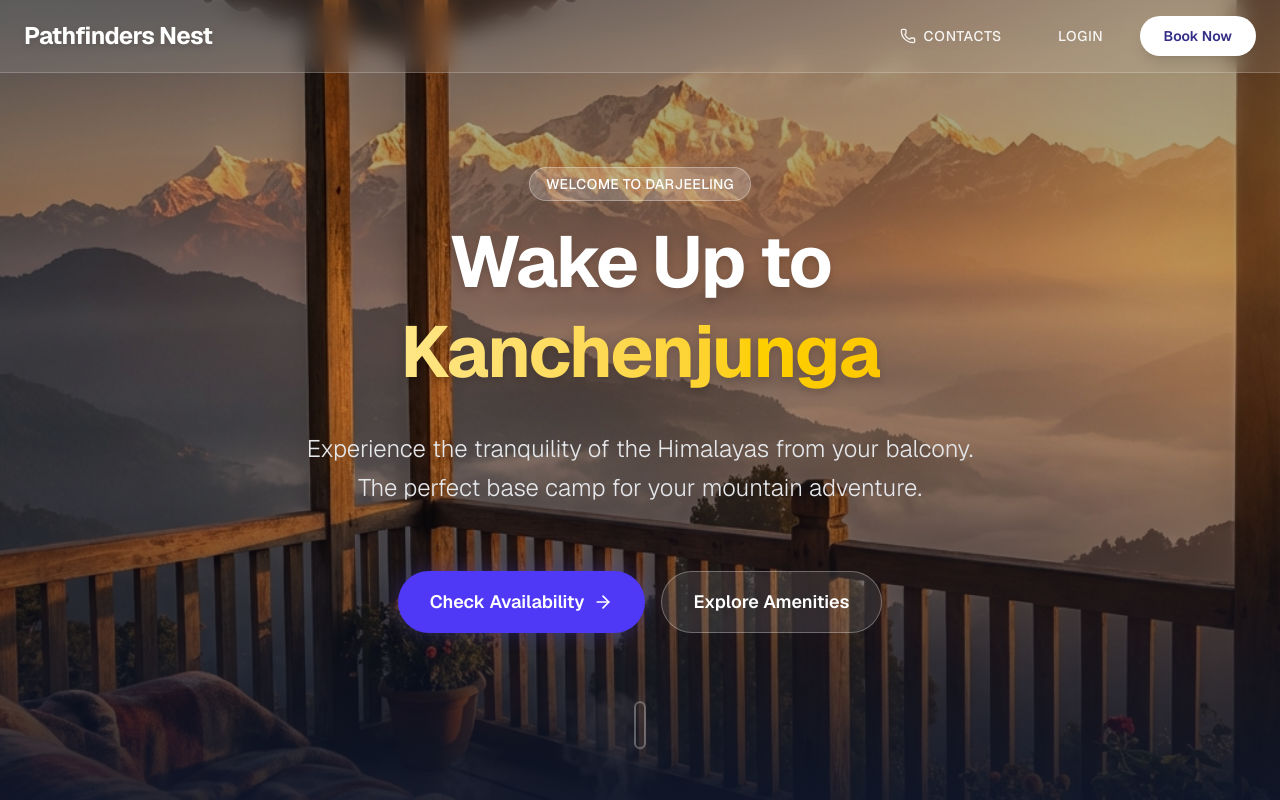
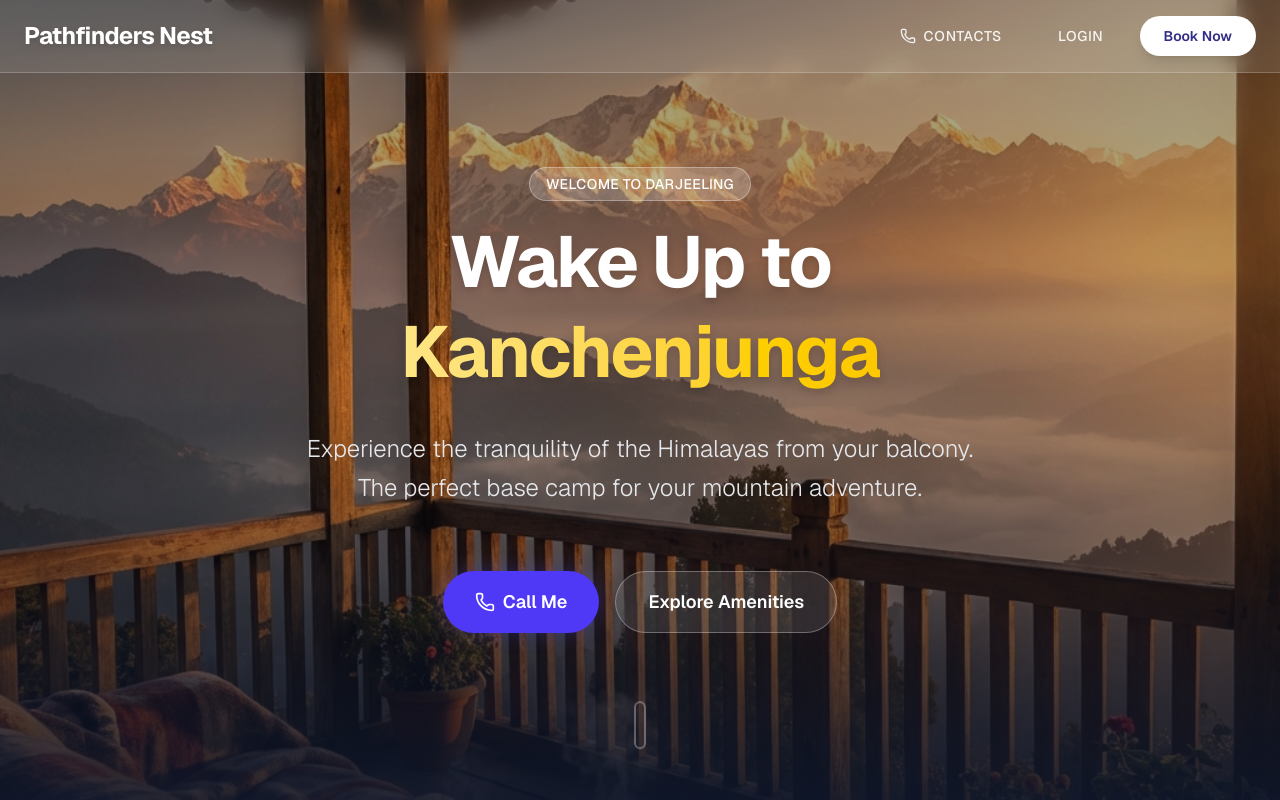
Before and after one commit to sayanmdn/bookings, a Next.js app: page / in a window 1280 px wide. Shown: the top 800 px of the page. Built offline with nearby package versions, Linux system fonts and the light colour scheme.

Commit message:
call me button

```diff
--- a/app/page.tsx
+++ b/app/page.tsx
@@ -1,6 +1,6 @@
 import Link from 'next/link';
 import Image from 'next/image';
-import { MapPin, Wifi, Coffee, Lock, Users, Mountain, ArrowRight, Instagram, Star } from 'lucide-react';
+import { MapPin, Wifi, Coffee, Lock, Users, Mountain, Phone, Instagram, Star } from 'lucide-react';
 import LandingNav from '@/components/LandingNav';
 
 export default function LandingPage() {
@@ -42,13 +42,11 @@ export default function LandingPage() {
             </p>
             <div className="flex flex-col sm:flex-row gap-4 justify-center pt-8">
               <a
-                href="https://www.booking.com"
-                target="_blank"
-                rel="noopener noreferrer"
+                href="tel:+918391887973"
                 className="group px-8 py-4 bg-indigo-600 hover:bg-indigo-700 text-white rounded-full font-semibold text-lg transition-all duration-300 shadow-[0_0_20px_rgba(79,70,229,0.3)] hover:shadow-[0_0_30px_rgba(79,70,229,0.5)] flex items-center justify-center gap-2"
               >
-                Check Availability
-                <ArrowRight className="w-5 h-5 group-hover:translate-x-1 transition-transform" />
+                <Phone className="w-5 h-5" />
+                Call Me
               </a>
               <Link
                 href="#amenities"
```
